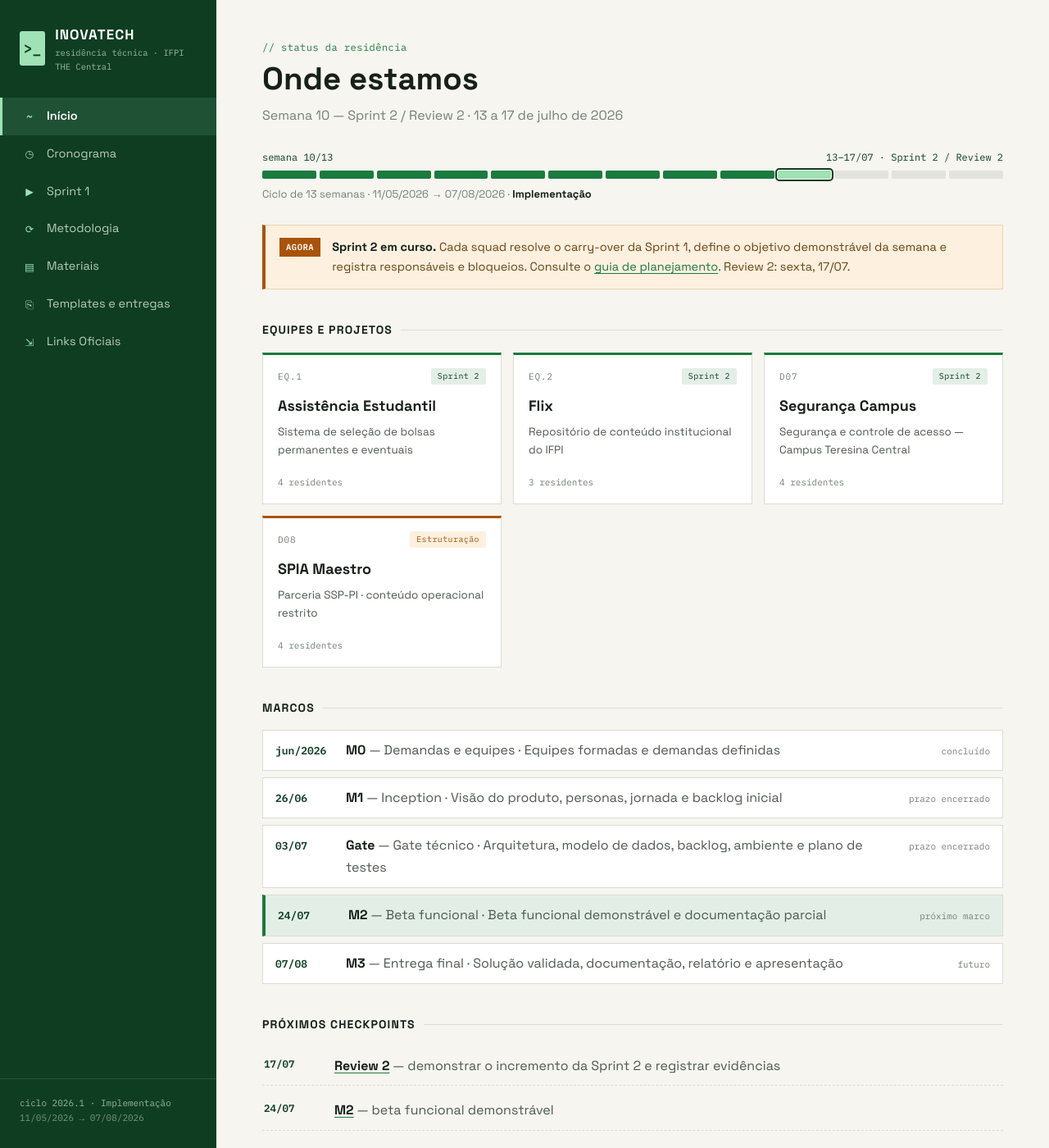
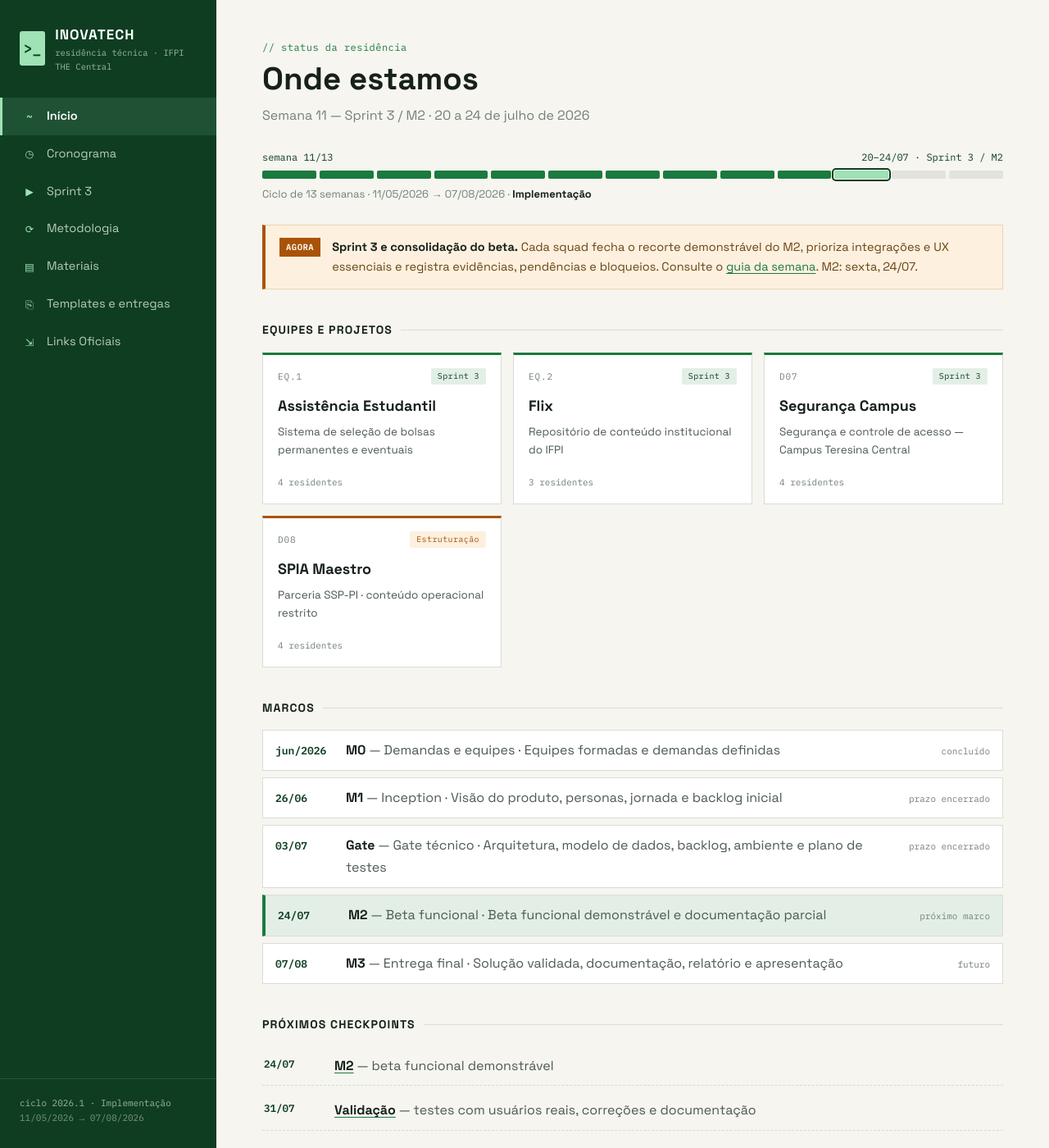
Before and after one commit to inovatech-ifpi/portal, a Jekyll site: the page built from index.md, in a window 1280 px wide and 1400 px high. Shown: the whole window at 82% size. Built offline with Jekyll 4.4.1, drawn with Linux system fonts in a browser that asks for light colours.

Commit message:
portal: publica semana 11 e guia do M2

```diff
--- a/_config.yml
+++ b/_config.yml
@@ -7,7 +7,7 @@ markdown: kramdown
 permalink: pretty
 header_pages:
   - cronograma.md
-  - sprint-1.md
+  - sprint-3.md
   - metodologia.md
   - materiais.md
   - templates-entregas.md
--- a/_data/portal.yml
+++ b/_data/portal.yml
@@ -6,31 +6,31 @@ cycle:
   start: "11/05/2026"
   end: "07/08/2026"
   total_weeks: 13
-  current_week: 10
-  current_period: "13–17/07"
+  current_week: 11
+  current_period: "20–24/07"
   current_phase: "Implementação"
-  current_focus: "Sprint 2 / Review 2"
+  current_focus: "Sprint 3 / M2"
 
 projects:
   - code: "EQ.1"
     name: "Assistência Estudantil"
     description: "Sistema de seleção de bolsas permanentes e eventuais"
     residents: 4
-    status: "Sprint 2"
+    status: "Sprint 3"
     tone: "active"
     repository: "equipe-assistencia-bolsas"
   - code: "EQ.2"
     name: "Flix"
     description: "Repositório de conteúdo institucional do IFPI"
     residents: 3
-    status: "Sprint 2"
+    status: "Sprint 3"
     tone: "active"
     repository: "equipe-flix-conteudo"
   - code: "D07"
     name: "Segurança Campus"
     description: "Segurança e controle de acesso — Campus Teresina Central"
     residents: 4
-    status: "Sprint 2"
+    status: "Sprint 3"
     tone: "active"
     repository: "equipe-seguranca-campus"
   - code: "D08"
@@ -98,12 +98,13 @@ weeks:
   - number: "10"
     period: "13–17/07"
     focus: "Sprint 2: carry-over da Sprint 1, implementação e Review 2"
-    state: "current"
+    state: "done"
     link: "/sprint-2/"
   - number: "11"
     period: "20–24/07"
     focus: "Sprint 3 e beta — M2"
-    state: "future"
+    state: "current"
+    link: "/sprint-3/"
   - number: "12"
     period: "27–31/07"
     focus: "Validação com usuários"
@@ -114,13 +115,13 @@ weeks:
     state: "future"
 
 deadlines:
-  - date: "17/07"
-    title: "Review 2"
-    detail: "demonstrar o incremento da Sprint 2 e registrar evidências"
-    link: "/sprint-2/"
   - date: "24/07"
     title: "M2"
     detail: "beta funcional demonstrável"
+    link: "/sprint-3/"
+  - date: "31/07"
+    title: "Validação"
+    detail: "testes com usuários reais, correções e documentação"
     link: "/cronograma/"
   - date: "07/08"
     title: "M3"
--- a/index.md
+++ b/index.md
@@ -3,7 +3,7 @@ layout: page
 title: "Onde estamos"
 permalink: /
 kicker: "// status da residência"
-description: "Semana 10 — Sprint 2 / Review 2 · 13 a 17 de julho de 2026"
+description: "Semana 11 — Sprint 3 / M2 · 20 a 24 de julho de 2026"
 ---
 
 <div class="progress-block" aria-label="Progresso do ciclo">
@@ -26,11 +26,11 @@ description: "Semana 10 — Sprint 2 / Review 2 · 13 a 17 de julho de 2026"
 <div class="alert">
   <span class="alert-tag mono">AGORA</span>
   <p>
-    <strong>Sprint 2 em curso.</strong>
-    Cada squad resolve o carry-over da Sprint 1, define o objetivo demonstrável
-    da semana e registra responsáveis e bloqueios. Consulte o
-    <a href="{{ '/sprint-2/' | relative_url }}">guia de planejamento</a>.
-    Review 2: sexta, 17/07.
+    <strong>Sprint 3 e consolidação do beta.</strong>
+    Cada squad fecha o recorte demonstrável do M2, prioriza integrações e UX
+    essenciais e registra evidências, pendências e bloqueios. Consulte o
+    <a href="{{ '/sprint-3/' | relative_url }}">guia da semana</a>.
+    M2: sexta, 24/07.
   </p>
 </div>
 
--- /dev/null
+++ b/sprint-3.md
@@ -0,0 +1,61 @@
+---
+layout: page
+title: "Sprint 3 — beta funcional e M2"
+permalink: /sprint-3/
+kicker: "// semana 11 · 20 a 24/07/2026"
+nav_icon: "▶"
+nav_title: "Sprint 3"
+---
+
+Semana 11 — **20 a 24/07/2026**
+
+M2 — **sexta-feira, 24/07**
+
+> A Sprint 3 consolida o beta funcional. O foco é fechar o menor fluxo
+> ponta a ponta que possa ser demonstrado e verificado, com suas limitações
+> conhecidas registradas.
+
+## Comece pela evidência do beta
+
+Antes de abrir trabalho novo, a equipe revisa o incremento da Sprint 2:
+
+1. confirmar qual fluxo completo será demonstrado no M2;
+2. resolver ou recortar pendências que impeçam esse fluxo;
+3. priorizar somente integrações e ajustes de UX essenciais para a demonstração;
+4. registrar bugs e limitações conhecidas sem escondê-los no dia da entrega;
+5. escalar imediatamente dependências externas e bloqueios com mais de um dia.
+
+## Critérios mínimos do M2
+
+Até sexta-feira, cada equipe deve conseguir apresentar:
+
+- **beta funcional demonstrável**, com um fluxo principal executável;
+- **integrações essenciais** funcionando ou limitações documentadas;
+- **testes mínimos** do fluxo apresentado e bugs conhecidos registrados;
+- **ambiente de demonstração** preparado, com instruções de execução;
+- **documentação parcial** atualizada no repositório;
+- **evidências do M2**, como roteiro, capturas, vídeo curto ou registro da review.
+
+O beta não precisa estar pronto para produção. Ele precisa comprovar o
+valor central da solução e deixar explícito o que ainda falta para a entrega
+final.
+
+## O que precisa sair do planejamento
+
+Registrado no repositório da equipe:
+
+- objetivo demonstrável da Sprint 3;
+- recorte exato do fluxo que compõe o beta;
+- issues da semana com responsáveis e critérios de aceite;
+- dependências, bloqueios e decisões de escopo;
+- roteiro da demonstração do M2;
+- responsável por reunir as evidências.
+
+## Ritmo da semana
+
+| Momento | O que acontece |
+|---|---|
+| **Segunda — planejamento** | Fluxo do beta, recorte, issues e responsáveis definidos |
+| **Quarta — checkpoint** | Ensaio do fluxo, bloqueios e riscos do M2 revisados |
+| **Quinta — preparação** | Ambiente, roteiro e evidências organizados |
+| **Sexta — M2** | Beta demonstrado, limitações registradas e próximos passos definidos |
--- a/templates-entregas.md
+++ b/templates-entregas.md
@@ -55,6 +55,7 @@ nav_title: "Templates e entregas"
 
 **Sprints / contínuo**
 
+- [Guia da Sprint 3 e checklist do M2]({{ '/sprint-3/' | relative_url }})
 - [Guia de planejamento da Sprint 2]({{ '/sprint-2/' | relative_url }})
 - [Guia de planejamento da Sprint 1]({{ '/sprint-1/' | relative_url }})
 - [Registro semanal da equipe]({{ '/templates/registro-semanal-squad/' | relative_url }})
```
Also changed, not shown: materiais.md (+7 -0 lines), scripts/check_portal.rb (+32 -0 lines).
